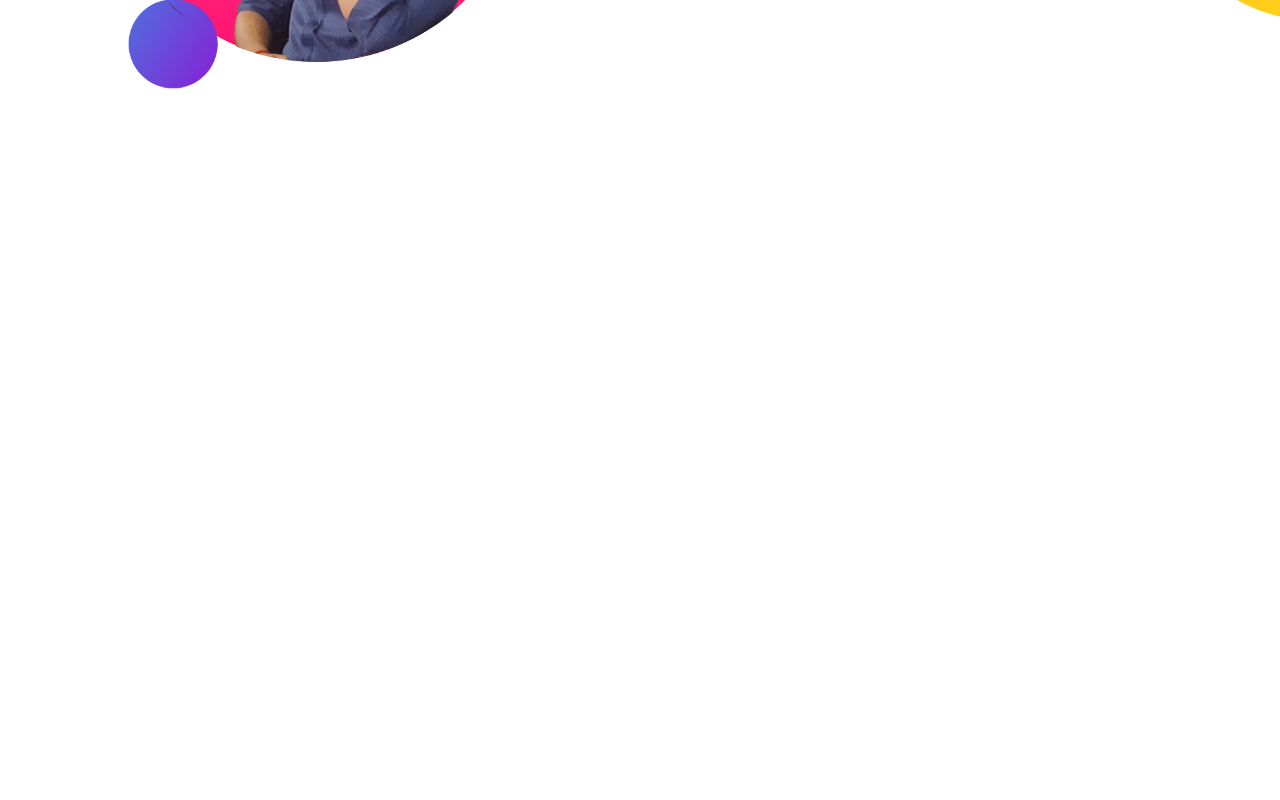
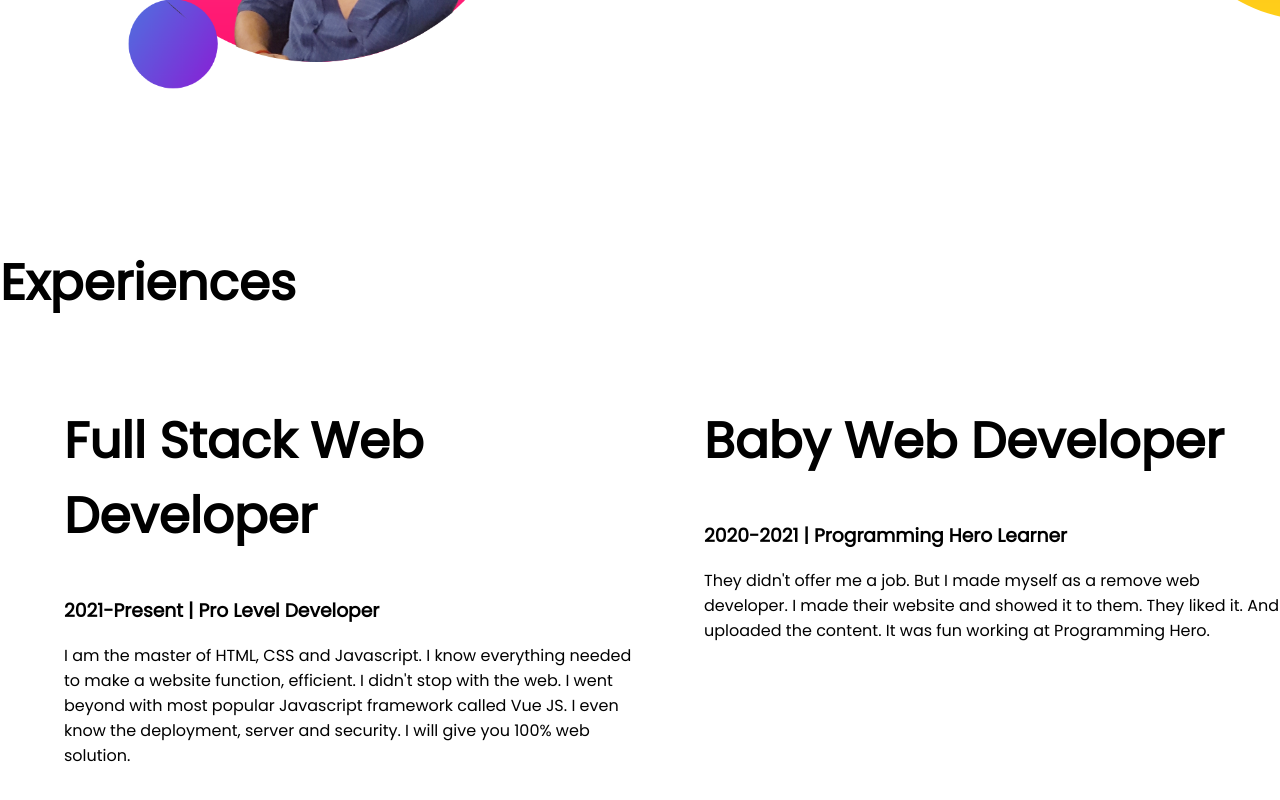
Before and after one commit to mithunaorko/developer-portfolio, a plain HTML site: page index.html in a window 1280 px wide. Shown: the part 968-1768 px from the top of the page. Before the commit the page ends 1364 px from the top, so only its background shows below. Drawn offline with Linux system fonts and the light colour scheme.

Commit message:
last update

```diff
--- a/index.html
+++ b/index.html
@@ -14,7 +14,7 @@
     <link rel="stylesheet" href="style.css" />
   </head>
   <body>
-    <section class="top-banner">
+    <section class="top-banner flexible-container">
       <div class="half-with">
         <h1>Welcome To</h1>
         <h1><span class="name-color">Mithun Aorko</span> World!</h1>
@@ -39,20 +39,49 @@
 
     <!-- dream big content area -->
 
-    <section class="dream-big-banner">
+    <section class="dream-big-banner flexible-container">
       <div class="half-with">
         <img src="images/my-bg2.png" alt="dream big area image" />
       </div>
       <div class="half-with">
         <h1>Dream Big</h1>
         <h2>Become a web developer</h2>
-        <p>I already learned the basic HTML and CSS. I can build any simple website. I can even teach my grandma how to make simple website. My goal is to build 3 websites and learn advanced topics.</p>
+        <p>
+          I already learned the basic HTML and CSS. I can build any simple
+          website. I can even teach my grandma how to make simple website. My
+          goal is to build 3 websites and learn advanced topics.
+        </p>
         <a class="link-btn" target="_blank" href="#">DOWNLOAD RESUME</a>
       </div>
     </section>
+
     <!-- Experience content area -->
-    <section>
 
+    <section class="experience-area">
+      <h1>Experiences</h1>
+      <div class="flexible-container">
+        <div class="half-with">
+          <h1>Full Stack Web Developer</h1>
+          <h3>2021-Present | Pro Level Developer</h3>
+          <p>
+            I am the master of HTML, CSS and Javascript. I know everything
+            needed to make a website function, efficient. I didn't stop with the
+            web. I went beyond with most popular Javascript framework called Vue
+            JS. I even know the deployment, server and security. I will give you
+            100% web solution.
+          </p>
+        </div>
+        <div class="half-with">
+          <h1>Baby Web Developer</h1>
+          <h3>2020-2021 | Programming Hero Learner</h3>
+          <p>
+            They didn't offer me a job. But I made myself as a remove web
+            developer. I made their website and showed it to them. They liked
+            it. And uploaded the content. It was fun working at Programming
+            Hero.
+          </p>
+        </div>
+      </div>
     </section>
   </body>
 </html>
--- a/style.css
+++ b/style.css
@@ -8,7 +8,7 @@ h1{
 .name-color{
     color: orange;
 }
-section{
+.flexible-container{
   display: flex;
   margin-bottom: 150px;
 }
```
